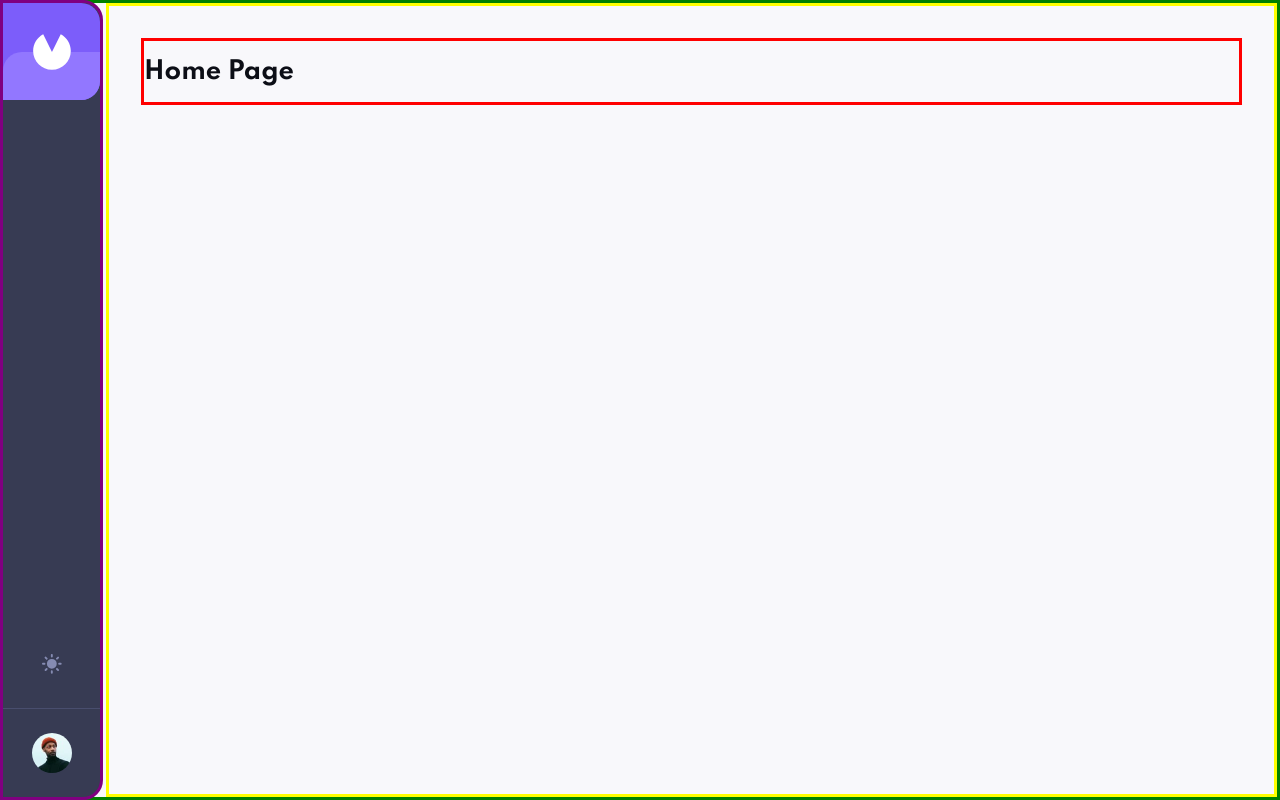
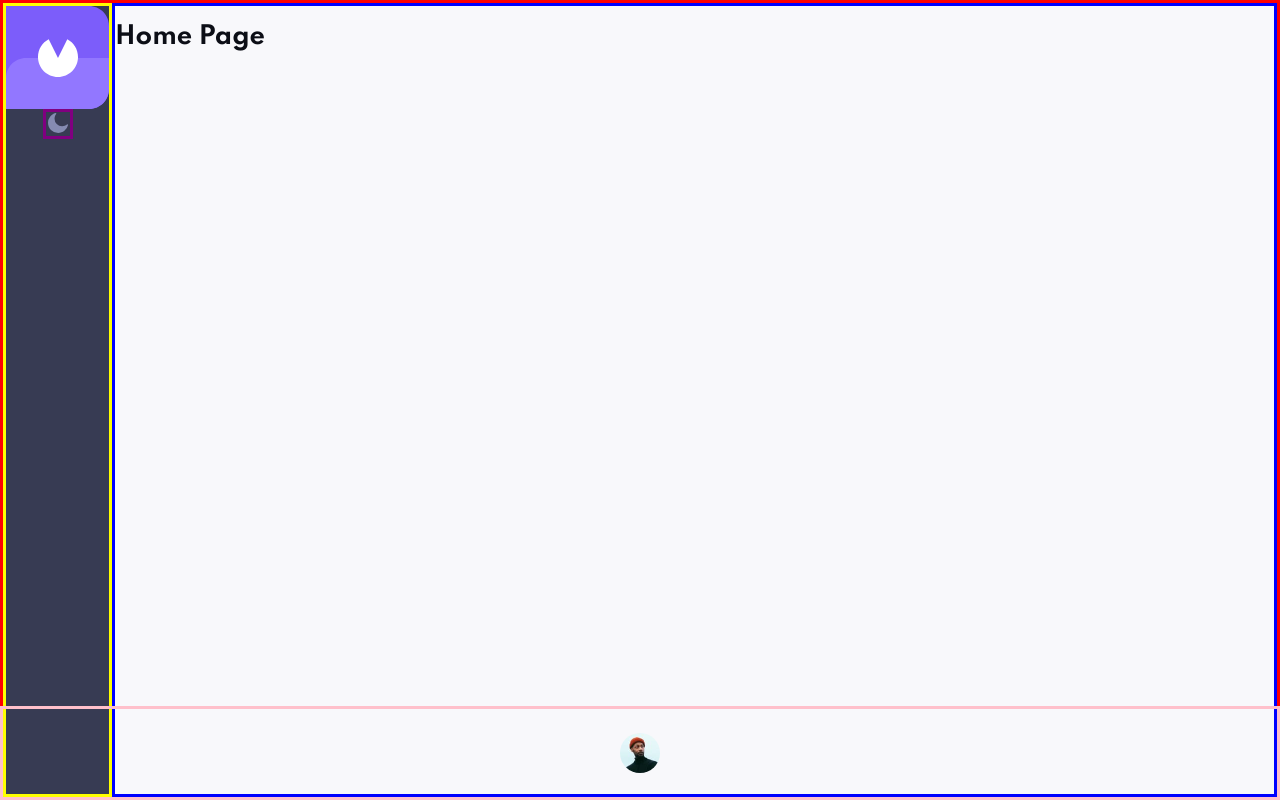
Before and after one commit to brunocs90/invoice-app, a React (Vite) app: page / in a window 1280 px wide. Built offline with nearby package versions, Linux system fonts and the light colour scheme.

Commit message:
using MainContainer

```diff
--- a/src/App.tsx
+++ b/src/App.tsx
@@ -1,8 +1,22 @@
 import { BrowserRouter } from 'react-router-dom';
-import { ThemeProvider } from 'styled-components';
+import styled, { ThemeProvider } from 'styled-components';
 import { Router } from './Routes';
+import { Header } from './components/Header';
 import { useAppContext } from './context/AppContext';
 import { GlobalStyle } from './styles/global';
+
+export const MainContainer = styled.div`
+    border: solid red;
+    width: 100vw;
+    height: 100vh;
+
+    display: flex;
+    flex-direction: column;
+
+    @media screen and (min-width: 1200px) {
+        flex-direction: row;
+    }
+`;
 
 export function App() {
     const { theme } = useAppContext();
@@ -10,7 +24,10 @@ export function App() {
         <ThemeProvider theme={theme}>
             <GlobalStyle />
             <BrowserRouter>
-                <Router />
+                <MainContainer>
+                    <Header />
+                    <Router />
+                </MainContainer>
             </BrowserRouter>
         </ThemeProvider>
     );
--- a/src/components/Avatar/styles.ts
+++ b/src/components/Avatar/styles.ts
@@ -6,6 +6,7 @@ export const AvatarContainer = styled.div`
     padding: 0 1.5rem;
     display: flex;
     border-left: 1px solid ${borderColor};
+    border: solid white;
 
     @media screen and (min-width: 1200px) {
         position: absolute;
@@ -16,6 +17,7 @@ export const AvatarContainer = styled.div`
         border-left: none;
         border-top: 1px solid ${borderColor};
         margin: 0;
+        border: solid pink;
     }
 `;
 
--- a/src/components/Header/index.tsx
+++ b/src/components/Header/index.tsx
@@ -1,8 +1,8 @@
-import { ThemeToggle } from '../ThemeToggle';
 import { HeaderContainer, Logo } from './styles';
 
 import imageLogo from '../../assets/logo.svg';
 import { Avatar } from '../Avatar';
+import { ThemeToggle } from '../ThemeToggle';
 
 export function Header() {
     return (
--- a/src/components/Header/styles.ts
+++ b/src/components/Header/styles.ts
@@ -1,28 +1,23 @@
 import styled from 'styled-components';
+import { DEVICE_SIZE } from '../../constants';
 
 export const HeaderContainer = styled.header`
-    position: relative;
+    border: solid yellow;
+    display: flex;
+    flex-direction: row;
     background-color: ${({ theme }) => theme.header.bg};
-    display: flex;
-    z-index: 9999;
-    border: solid red;
-    @media screen and (min-width: 1200px) {
-        border: solid purple;
-        position: fixed;
-        display: block;
-        top: 0;
-        left: 0;
-        width: 6.4375rem;
-        height: 100%;
-        border-radius: 0 1.25rem 1.25rem 0;
+
+    @media screen and (min-width: ${DEVICE_SIZE.lg}) {
+        flex-direction: column;
+        justify-content: left;
+        align-items: flex-start;
     }
 `;
 
 export const Logo = styled.img`
-    width: 4.5rem;
-    height: 4.5rem;
-    @media screen and (min-width: 1200px) {
-        width: 100%;
+    width: 6.438rem;
+    height: 6.438rem;
+    @media screen and (min-width: ${DEVICE_SIZE.lg}) {
         height: auto;
     }
 `;
--- a/src/components/ThemeToggle/index.tsx
+++ b/src/components/ThemeToggle/index.tsx
@@ -9,7 +9,7 @@ export function ThemeToggle() {
     const { theme, toggleTheme } = useAppContext();
     return (
         <ButtonContainer onClick={toggleTheme}>
-            <span aria-hidden="true">{theme === darkTheme ? <MoonIcon /> : <SunIcon />}</span>
+            <span aria-hidden="true">{theme === darkTheme ? <SunIcon /> : <MoonIcon />}</span>
         </ButtonContainer>
     );
 }
--- a/src/components/ThemeToggle/styles.ts
+++ b/src/components/ThemeToggle/styles.ts
@@ -13,14 +13,11 @@ export const ButtonContainer = styled.button`
     margin-right: 1.4375rem;
     align-self: center;
     color: ${({ theme }) => theme.themeToggleButton.color};
+    border: solid purple;
     &:hover {
         color: ${({ theme }) => theme.themeToggleButton.hover.color};
     }
     @media screen and (min-width: 1200px) {
         margin: 0 auto;
-        position: absolute;
-        bottom: 117px;
-        left: 0;
-        right: 0;
     }
 `;
--- a/src/constants/index.ts
+++ b/src/constants/index.ts
@@ -1,2 +1,7 @@
 export const LIGHT = 'light';
 export const DARK = 'dark';
+export const DEVICE_SIZE = {
+    sm: '375px',
+    md: '768px',
+    lg: '1200px',
+};
--- a/src/layouts/index.tsx
+++ /dev/null
@@ -1,16 +0,0 @@
-import { ReactNode } from 'react';
-import { Header } from '../components/Header';
-import { ContentContainer, MainContainer } from './styles';
-
-type Props = {
-    children: ReactNode;
-};
-
-export function MainLayout({ children }: Props) {
-    return (
-        <MainContainer>
-            <Header />
-            <ContentContainer>{children}</ContentContainer>
-        </MainContainer>
-    );
-}
--- a/src/layouts/styles.ts
+++ /dev/null
@@ -1,18 +0,0 @@
-import styled from 'styled-components';
-
-export const MainContainer = styled.div`
-    display: flex;
-    width: 100%;
-    min-height: 100vh;
-    border: solid green;
-`;
-
-export const ContentContainer = styled.div`
-    border: solid yellow;
-    flex-grow: 1;
-    padding: 2rem;
-    @media screen and (min-width: 1200px) {
-        width: calc(100% - 6.4375rem);
-        margin-left: 6.4375rem;
-    }
-`;
--- a/src/pages/HomePage/index.tsx
+++ b/src/pages/HomePage/index.tsx
@@ -1,12 +1,9 @@
-import { MainLayout } from '../../layouts';
 import { HomePageContainer } from './styles';
 
 export function HomePage() {
     return (
-        <MainLayout>
-            <HomePageContainer>
-                <h1>Home Page</h1>
-            </HomePageContainer>
-        </MainLayout>
+        <HomePageContainer>
+            <h1>Home Page</h1>
+        </HomePageContainer>
     );
 }
--- a/src/pages/HomePage/styles.ts
+++ b/src/pages/HomePage/styles.ts
@@ -1,10 +1,10 @@
 import styled from 'styled-components';
+import { DEVICE_SIZE } from '../../constants';
 
 export const HomePageContainer = styled.div`
-    border: solid red;
-    display: flex;
-    align-items: center;
-    justify-content: flex-start;
-    margin-bottom: 2rem;
+    border: solid blue;
     width: 100%;
+
+    @media screen and (min-width: ${DEVICE_SIZE.lg}) {
+    }
 `;
--- a/src/styles/themes/dark.ts
+++ b/src/styles/themes/dark.ts
@@ -73,6 +73,7 @@ export const darkTheme: DefaultTheme = {
                 color: '#ec5757',
             },
         },
+        borderColor: '#DFE3FA',
         error: {
             borderColor: '#ec5757',
         },
```
